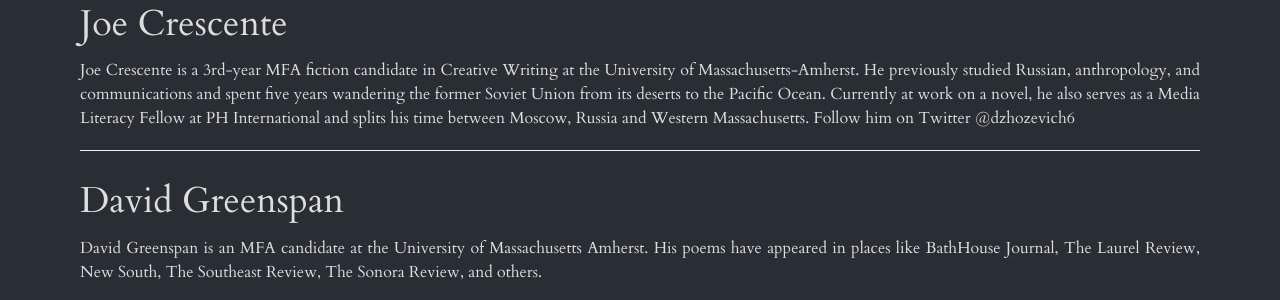
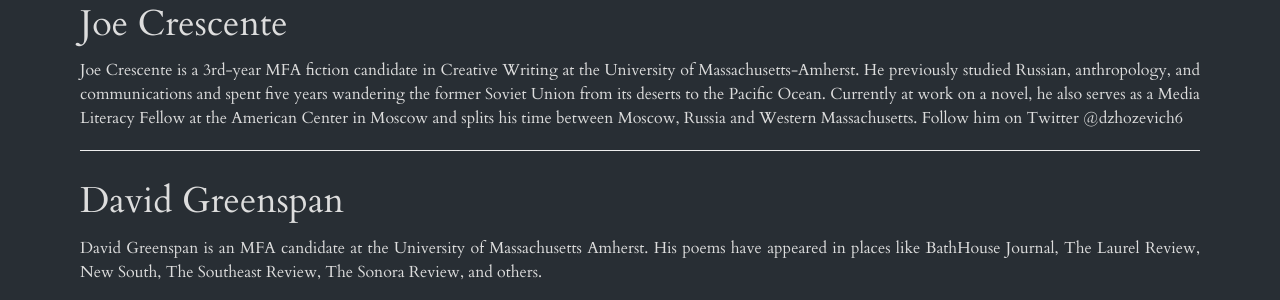
Before and after one commit to aschuman0/trestle-ties, a Flask app: page /issues/one/contributors in a window 1280 px wide. Shown: the part 1605-1905 px from the top of the page. Run offline with Flask 2, Linux system fonts and the light colour scheme; some libraries are stand-ins or nearby versions.

Commit message:
requested changes to bio

```diff
--- a/templates/issues/one/contributors.html
+++ b/templates/issues/one/contributors.html
@@ -52,7 +52,7 @@
       <hr />
       <a name="joe_crescente"></a>
       <h2>Joe Crescente</h2>
-      <p>Joe Crescente is a 3rd-year MFA fiction candidate in Creative Writing at the University of Massachusetts-Amherst. He previously studied Russian, anthropology, and communications and spent five years wandering the former Soviet Union from its deserts to the Pacific Ocean. Currently at work on a novel, he also serves as a Media Literacy Fellow at PH International and splits his time between Moscow, Russia and Western Massachusetts. Follow him on Twitter @dzhozevich6</p>
+      <p>Joe Crescente is a 3rd-year MFA fiction candidate in Creative Writing at the University of Massachusetts-Amherst. He previously studied Russian, anthropology, and communications and spent five years wandering the former Soviet Union from its deserts to the Pacific Ocean. Currently at work on a novel, he also serves as a Media Literacy Fellow at the American Center in Moscow and splits his time between Moscow, Russia and Western Massachusetts. Follow him on Twitter @dzhozevich6</p>
       <hr />
       <a name="david_greenspan"></a>
       <h2>David Greenspan</h2>
```
